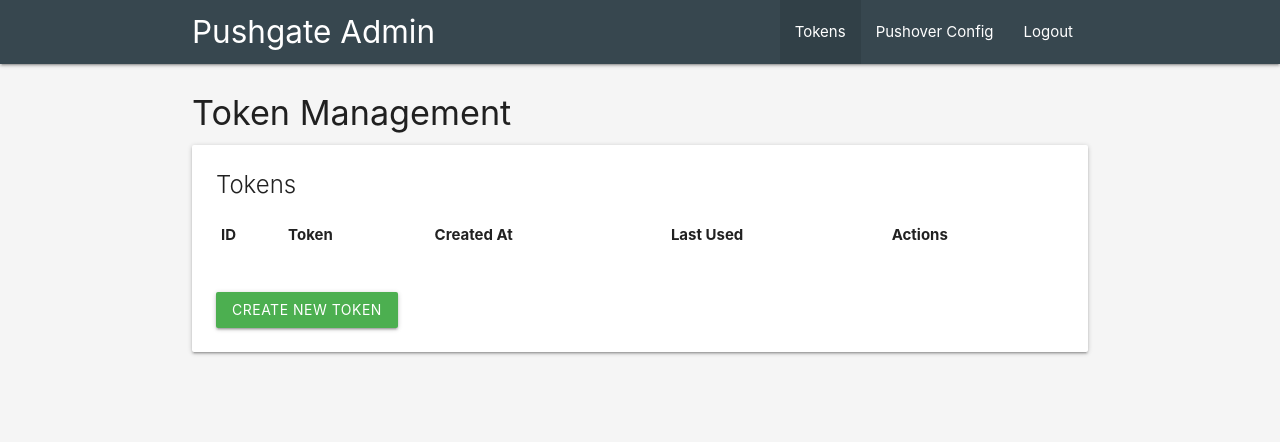
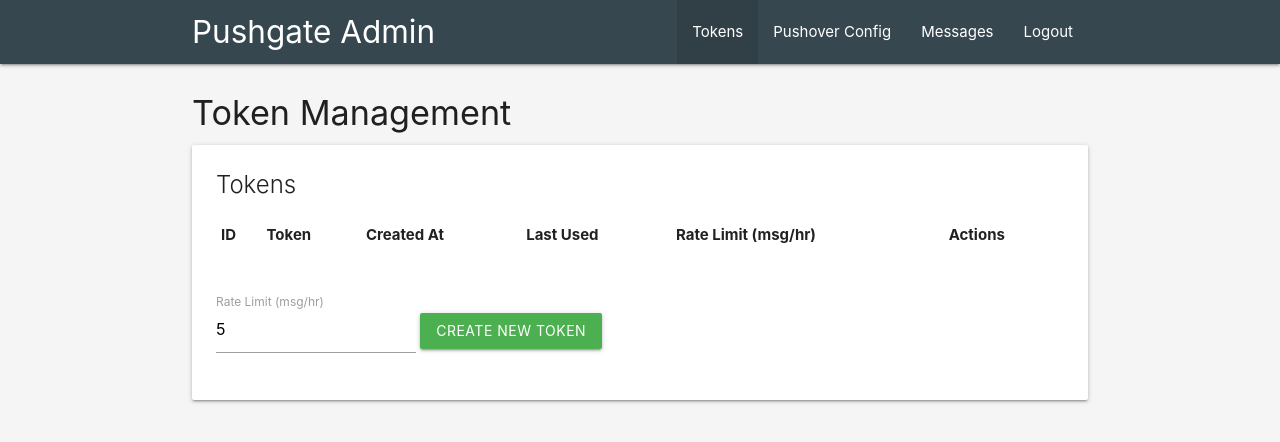
Before and after one commit to mlewis26201/pushgate, a FastAPI app: page /tokens in a window 1280 px wide. Shown: the top 442 px of the page. Run offline with FastAPI, Linux system fonts and the light colour scheme; the visitor is signed in with stand-in values (Sample User, id 1); lists and menus that the app fills with data are empty.

Commit message:
Add per-token rate limiting feature with configurable limits in admin UI

```diff
--- a/app/main.py
+++ b/app/main.py
@@ -42,27 +42,30 @@
             "id": t.id,
             "token": decrypted,
             "created_at": t.created_at,
-            "last_used": t.last_used
+            "last_used": t.last_used,
+            "rate_limit_per_hour": t.rate_limit_per_hour
         })
     return templates.TemplateResponse("tokens.html", {"request": request, "tokens": decrypted_tokens, "msg": msg})
 
 @app.post("/tokens/create")
-def create_token(request: Request, db: Session = Depends(get_db), admin=Depends(get_current_admin)):
+def create_token(request: Request, db: Session = Depends(get_db), admin=Depends(get_current_admin), rate_limit_per_hour: int = Form(5)):
     new_token = secrets.token_urlsafe(32)
     encrypted = encrypt(new_token)
-    token_obj = Token(encrypted_token=encrypted, created_at=datetime.utcnow())
+    token_obj = Token(encrypted_token=encrypted, created_at=datetime.utcnow(), rate_limit_per_hour=rate_limit_per_hour)
     db.add(token_obj)
     db.commit()
     return RedirectResponse(url="/pushgate/tokens?msg=Token+created", status_code=303)
 
 @app.post("/tokens/rotate")
-def rotate_token(request: Request, token_id: int = Form(...), db: Session = Depends(get_db), admin=Depends(get_current_admin)):
+def rotate_token(request: Request, token_id: int = Form(...), rate_limit_per_hour: int = Form(None), db: Session = Depends(get_db), admin=Depends(get_current_admin)):
     token_obj = db.query(Token).filter(Token.id == token_id).first()
     if not token_obj:
         return RedirectResponse(url="/pushgate/tokens?msg=Token+not+found", status_code=303)
     new_token = secrets.token_urlsafe(32)
     token_obj.encrypted_token = encrypt(new_token)
     token_obj.created_at = datetime.utcnow()
+    if rate_limit_per_hour is not None:
+        token_obj.rate_limit_per_hour = rate_limit_per_hour
     db.commit()
     return RedirectResponse(url="/pushgate/tokens?msg=Token+rotated", status_code=303)
 
@@ -117,13 +120,14 @@
     if not valid_token:
         raise HTTPException(status_code=401, detail="Invalid token")
 
-    # Rate limit check
-    if not check_token_rate_limit(db, valid_token.id):
-        raise HTTPException(status_code=429, detail="Rate limit exceeded. Please try again later.")
+    # Rate limit check (per-token)
+    if not check_token_rate_limit(db, valid_token.id, valid_token.rate_limit_per_hour):
+        raise HTTPException(status_code=429, detail=f"Rate limit exceeded. Max {valid_token.rate_limit_per_hour} messages per hour. Please try again later.")
 
     # Send to Pushover
     status_code, resp_text = send_pushover_message(db, message)
     # Log message
+    from .models import Message
     msg = Message(token_id=valid_token.id, message=message, status=str(status_code), timestamp=datetime.utcnow())
     db.add(msg)
     db.commit()
--- a/app/models.py
+++ b/app/models.py
@@ -9,6 +9,7 @@
     encrypted_token = Column(String, unique=True, nullable=False)
     created_at = Column(DateTime, default=datetime.utcnow)
     last_used = Column(DateTime)
+    rate_limit_per_hour = Column(Integer, default=5)  # New: messages allowed per hour
     # Optionally: rate_limit fields
     messages = relationship("Message", back_populates="token")
 
--- a/app/templates/tokens.html
+++ b/app/templates/tokens.html
@@ -11,6 +11,7 @@
             <ul id="nav-mobile" class="right hide-on-med-and-down">
                 <li class="active"><a href="/pushgate/tokens">Tokens</a></li>
                 <li><a href="/pushgate/pushover-config">Pushover Config</a></li>
+                <li><a href="/pushgate/messages">Messages</a></li>
                 <li><a href="/pushgate/logout">Logout</a></li>
             </ul>
         </div>
@@ -30,6 +31,7 @@
                             <th>Token</th>
                             <th>Created At</th>
                             <th>Last Used</th>
+                            <th>Rate Limit (msg/hr)</th>
                             <th>Actions</th>
                         </tr>
                     </thead>
@@ -40,10 +42,12 @@
                             <td><code>{{ t.token }}</code></td>
                             <td>{{ t.created_at }}</td>
                             <td>{{ t.last_used or '' }}</td>
+                            <td>{{ t.rate_limit_per_hour }}</td>
                             <td>
                                 <form method="post" action="/pushgate/tokens/rotate" style="display:inline;">
                                     <input type="hidden" name="token_id" value="{{ t.id }}">
-                                    <button class="btn-small orange" type="submit">Rotate</button>
+                                    <input type="number" name="rate_limit_per_hour" min="1" value="{{ t.rate_limit_per_hour }}" style="width: 80px; display:inline;" title="Rate limit per hour">
+                                    <button class="btn-small orange" type="submit">Rotate/Update</button>
                                 </form>
                                 <form method="post" action="/pushgate/tokens/delete" style="display:inline;">
                                     <input type="hidden" name="token_id" value="{{ t.id }}">
@@ -55,6 +59,10 @@
                     </tbody>
                 </table>
                 <form method="post" action="/pushgate/tokens/create" style="margin-top:2rem;">
+                    <div class="input-field" style="max-width: 200px; display:inline-block;">
+                        <input type="number" name="rate_limit_per_hour" min="1" value="5" id="rate_limit_per_hour">
+                        <label for="rate_limit_per_hour" class="active">Rate Limit (msg/hr)</label>
+                    </div>
                     <button class="btn green" type="submit">Create New Token</button>
                 </form>
             </div>
```
Also changed, not shown: app/rate_limit.py (+3 -6 lines), README.md.
